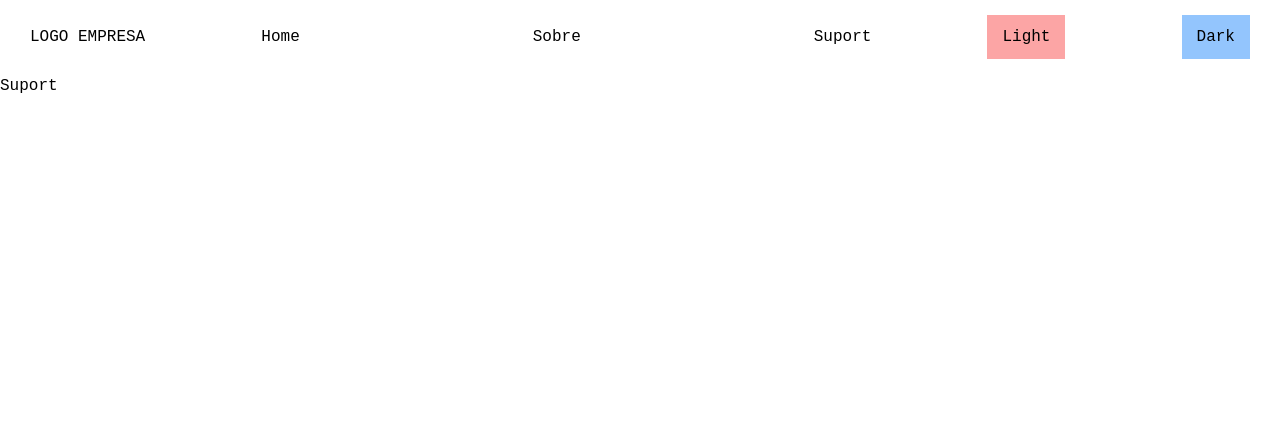
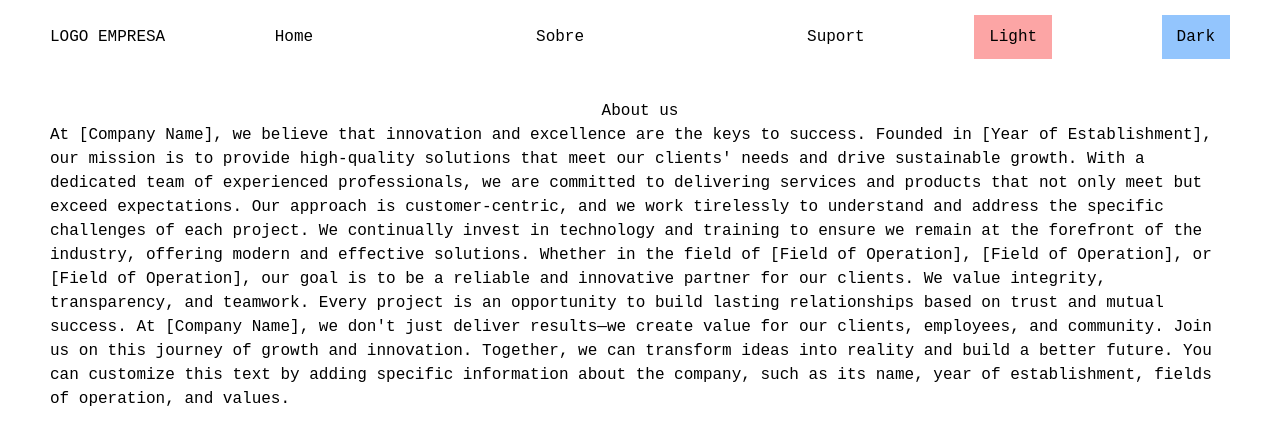
Before and after one commit to jessicapinheiro-s/react-context, a React (Create React App) app: page /pages/sobre in a window 1280 px wide. Shown: the top 444 px of the page. Built offline with nearby package versions, Linux system fonts and the light colour scheme.

Commit message:
Utilizando componente container e estilizando

```diff
--- a/src/components/header.tsx
+++ b/src/components/header.tsx
@@ -7,7 +7,7 @@ export default function Header (){
     const {setThemeValue} = UseMyThemeContext();
 
     return(
-            <header className="flex flex-row items-center justify-between py-[15px] px-[30px] bg-gray-20">
+            <header className="flex flex-row items-center justify-between py-[15px] px-[50px] bg-gray-20">
             <h1>LOGO EMPRESA</h1>
             <nav className="w-6/12">
                 <ul className="flex list-none flex flex-row items-center justify-between">
--- a/src/pages/sobre.tsx
+++ b/src/pages/sobre.tsx
@@ -1,3 +1,4 @@
+import { ContainerBig } from "../components/container-big";
 import Header from "../components/header";
 import { UseMyThemeContext } from "../contexts/theme-context";
 
@@ -9,10 +10,11 @@ const themeStyles = {
   };
 export default function Sobre () {
     const { valueTheme } = UseMyThemeContext();
+    const text = "At [Company Name], we believe that innovation and excellence are the keys to success. Founded in [Year of Establishment], our mission is to provide high-quality solutions that meet our clients' needs and drive sustainable growth. With a dedicated team of experienced professionals, we are committed to delivering services and products that not only meet but exceed expectations. Our approach is customer-centric, and we work tirelessly to understand and address the specific challenges of each project. We continually invest in technology and training to ensure we remain at the forefront of the industry, offering modern and effective solutions. Whether in the field of [Field of Operation], [Field of Operation], or [Field of Operation], our goal is to be a reliable and innovative partner for our clients. We value integrity, transparency, and teamwork. Every project is an opportunity to build lasting relationships based on trust and mutual success. At [Company Name], we don't just deliver results—we create value for our clients, employees, and community. Join us on this journey of growth and innovation. Together, we can transform ideas into reality and build a better future. You can customize this text by adding specific information about the company, such as its name, year of establishment, fields of operation, and values.";
     return(
         <div style={themeStyles[valueTheme]}>
             <Header/>
-            <h1>Suport</h1>
+            <ContainerBig Title={"About us"} Description={text}/>
         </div>
     )
 }
--- a/src/pages/suport.tsx
+++ b/src/pages/suport.tsx
@@ -1,3 +1,4 @@
+import { ContainerBig } from "../components/container-big";
 import Header from "../components/header";
 import { UseMyThemeContext } from "../contexts/theme-context";
 
@@ -8,10 +9,12 @@ const themeStyles = {
 };
 export default function Suport() {
     const { valueTheme } = UseMyThemeContext();
+    const text = "At [Company Name], we believe that innovation and excellence are the keys to success. Founded in [Year of Establishment], our mission is to provide high-quality solutions that meet our clients' needs and drive sustainable growth. With a dedicated team of experienced professionals, we are committed to delivering services and products that not only meet but exceed expectations. Our approach is customer-centric, and we work tirelessly to understand and address the specific challenges of each project. We continually invest in technology and training to ensure we remain at the forefront of the industry, offering modern and effective solutions. Whether in the field of [Field of Operation], [Field of Operation], or [Field of Operation], our goal is to be a reliable and innovative partner for our clients. We value integrity, transparency, and teamwork. Every project is an opportunity to build lasting relationships based on trust and mutual success. At [Company Name], we don't just deliver results—we create value for our clients, employees, and community. Join us on this journey of growth and innovation. Together, we can transform ideas into reality and build a better future. You can customize this text by adding specific information about the company, such as its name, year of establishment, fields of operation, and values.";
+
     return (
         <div style={themeStyles[valueTheme]}>
             <Header />
-            <h1>Suport</h1>
+            <ContainerBig Title={"Support"} Description={text} />
         </div>
     )
 }
```
